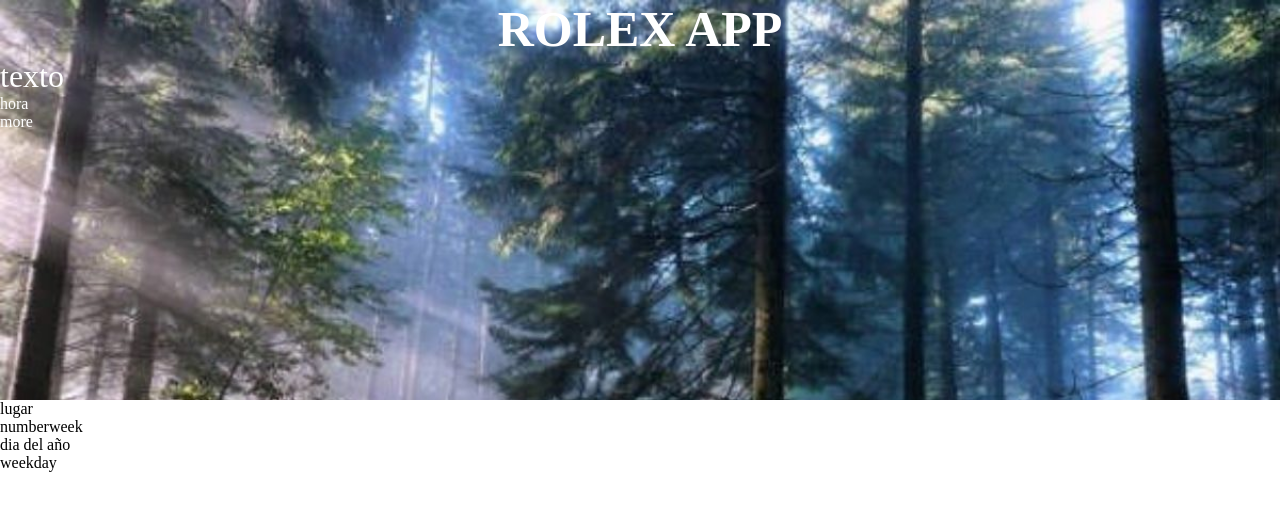
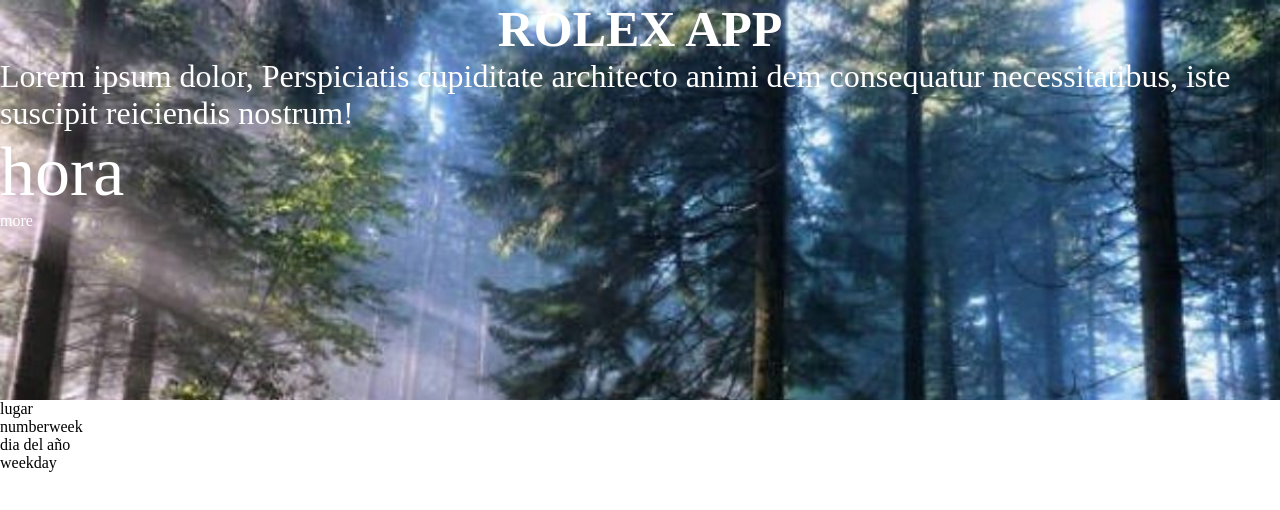
Before and after one commit to Jerow07/RELOJPROYECT, a plain HTML site: page index.html in a window 1280 px wide. Drawn offline with Linux system fonts and the light colour scheme.

Commit message:
CON HORA PUESTA YA

```diff
--- a/ESTILO.css
+++ b/ESTILO.css
@@ -18,3 +18,6 @@ h1{
 .texto {
     font-size: 32px;
 }
+.hora {
+    font-size: 70px;
+}
--- a/index.html
+++ b/index.html
@@ -9,8 +9,8 @@
 <body>
     <section class="confondo">
         <h1>ROLEX APP</h1>
-        <div class="texto">texto</div>
-        <div>hora</div>
+        <div class="texto">Lorem ipsum dolor, Perspiciatis cupiditate architecto animi dem consequatur necessitatibus, iste suscipit reiciendis nostrum!</div>
+        <div class="hora">hora</div>
                                       <div>more</div>
     </section>
     <div>lugar</div>                  <div>numberweek</div>
```
